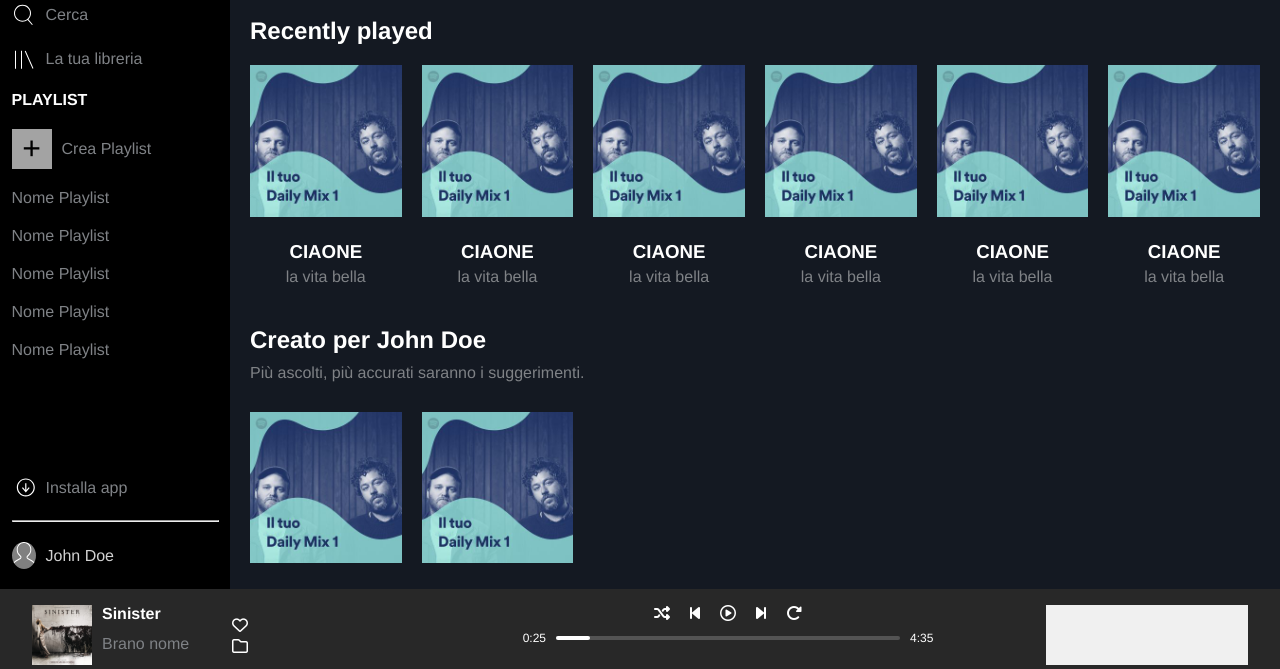
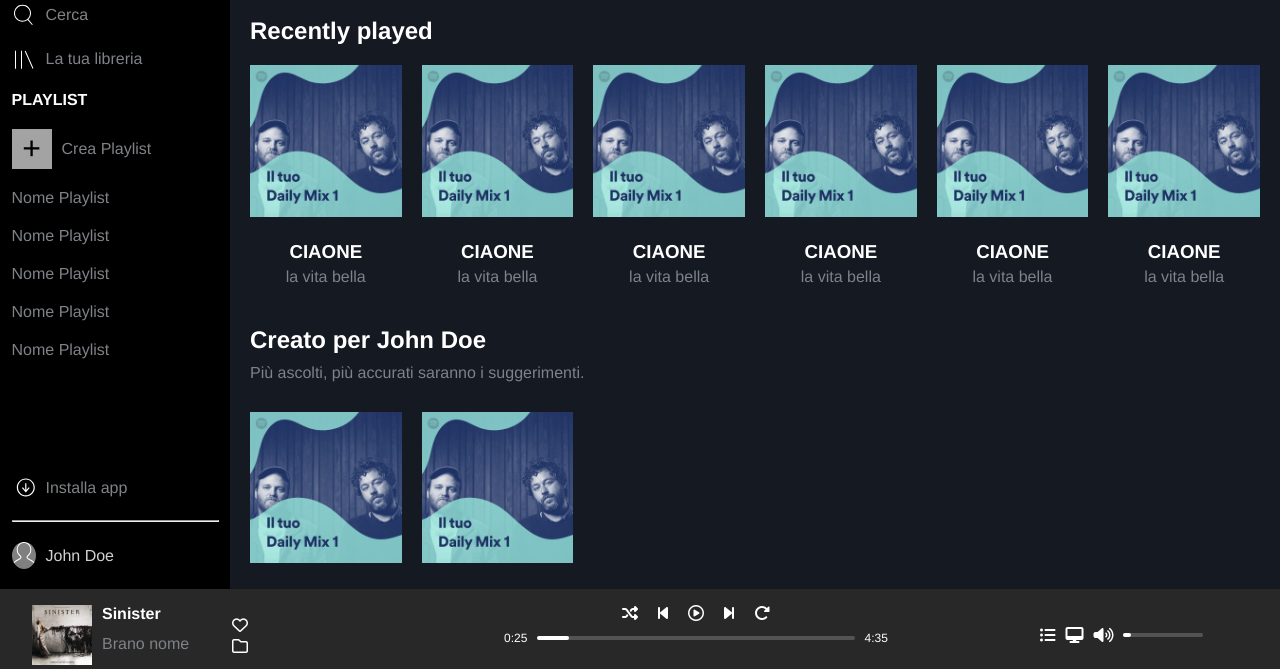
Before and after one commit to AlessandroSottosanti/html-css-spotifyweb, a plain HTML site: page index.html in a window 1280 px wide. Shown: the part 131-800 px from the top of the page. Drawn offline with Linux system fonts and the light colour scheme.

Commit message:
feat: right-col footer

```diff
--- a/index.html
+++ b/index.html
@@ -51,7 +51,9 @@
                 <li class="sidebar-item w-100 hidden-xs">
 
                     <div class="square">
-                        <span class="add"><p>&plus;</p></span>
+                        <span class="add">
+                            <p>&plus;</p>
+                        </span>
                     </div>
 
                     <span>Crea Playlist</span>
@@ -89,7 +91,9 @@
                     <img src="./img/download.svg" alt="">
                     <span class="hidden-xs">Installa app</span>
                 </li>
-                <li class="border hidden-xs-2"><hr></li>
+                <li class="border hidden-xs-2">
+                    <hr>
+                </li>
                 <li class="sidebar-item">
                     <img class="account" src="./img/profile.svg" alt="">
                     <span class="hidden-xs">John Doe</span>
@@ -327,7 +331,7 @@
                         <span class="current-time">0:25</span>
 
                         <div class="progress-bar-container">
-                            <input type="range" class="progress-bar" >
+                            <input type="range" class="progress-bar">
                         </div>
 
                         <span class="total-time">4:35</span>
@@ -338,17 +342,22 @@
 
             <div class="col-right">
                 <div class="volume">
-                    <ul class="list-volume">
-                        <li></li>
-                        <li></li>
-                        <li></li>
-                        <li></li>
-                        <li>
-                            <div class="progress-bar-container">
-                                <input type="range" class="progress-bar" min="0" max="100" value="25">
+                    <div class="list-volume">
+                        <div class="player">
+                            <div class="song-info">
+
+                                <i class="fa-solid fa-list-ul"></i>
+                                <i class="fa-solid fa-desktop"></i>
+
+
+                                <i class="fa-solid fa-volume-high"></i>
+                                <div class="progress-bar-container">
+                                    <input type="range" class="progress-bar">
+                                </div>
+
                             </div>
-                        </li>
-                    </ul>
+                        </div>
+                    </div>
                 </div>
             </div>
 
--- a/styles/style.css
+++ b/styles/style.css
@@ -413,8 +413,14 @@ a.button {
     align-items: center;
     flex-direction: row;
     flex-wrap: nowrap;
-    /* debug */
-    background-color: #f0f0f0;
+}
+
+.volume {
+    width: 100%;
+    display: flex;
+    align-items: center;
+    flex-direction: row;
+    flex-wrap: nowrap;
 }
 
 .list-volume {
@@ -425,3 +431,7 @@ a.button {
     gap: 10px;
     width: 100%;
 }
+
+.song-info i {
+    margin-right: 10px;
+}
```
